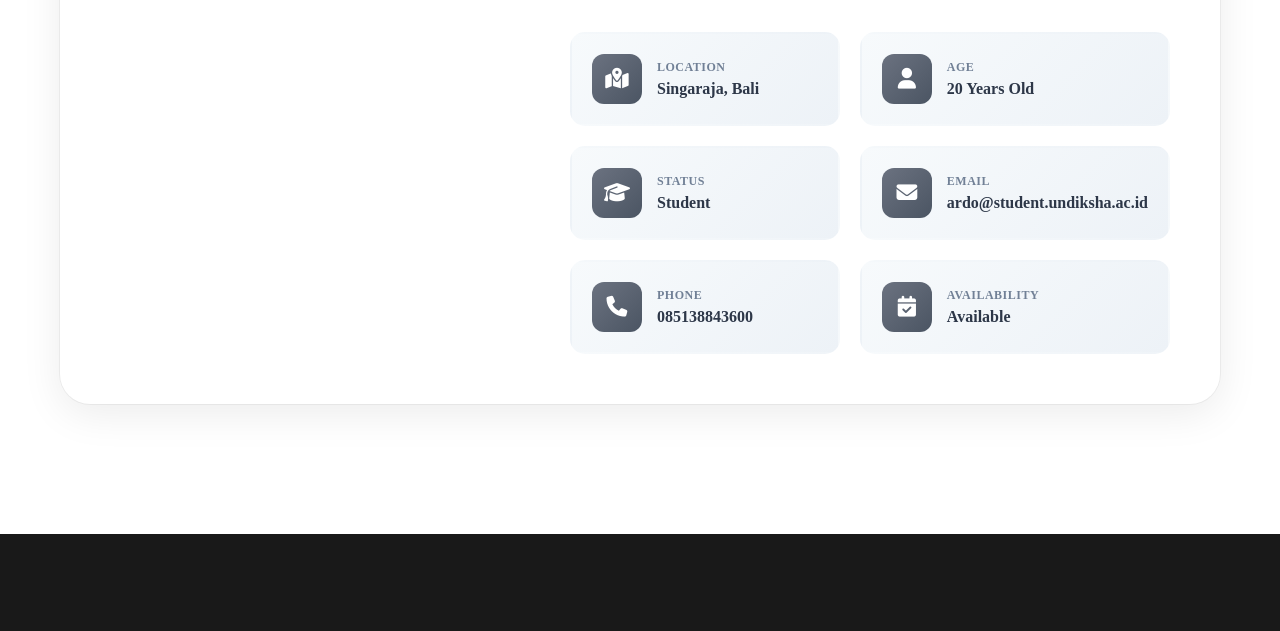
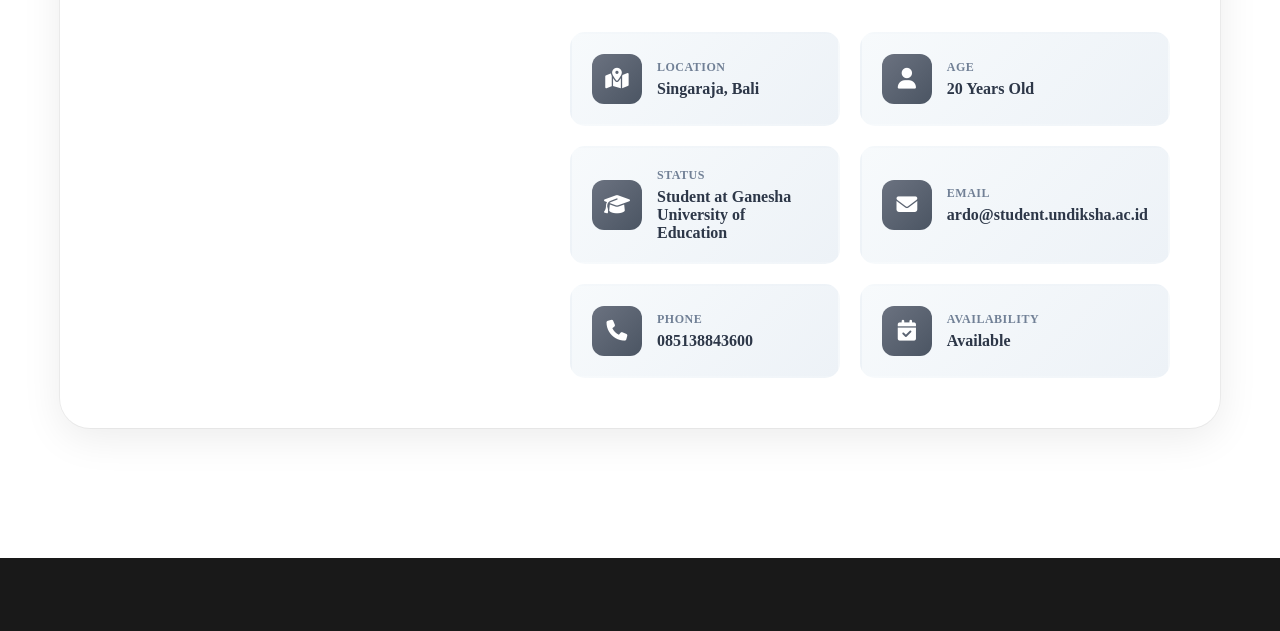
Before and after one commit to ardodimas/ardodimas-Personal-Website, a plain HTML site: page index.html in a window 1280 px wide. Shown: the part 1828-2459 px from the top of the page. Drawn offline with Linux system fonts and the light colour scheme.

Commit message:
Update status to include university name

```diff
--- a/index.html
+++ b/index.html
@@ -110,7 +110,7 @@
                         </div>
                         <div class="bio-content">
                             <span class="bio-label">Status</span>
-                            <span class="bio-value">Student</span>
+                            <span class="bio-value">Student at Ganesha University of Education</span>
                         </div>
                     </div>
                     <div class="bio-item">
```
